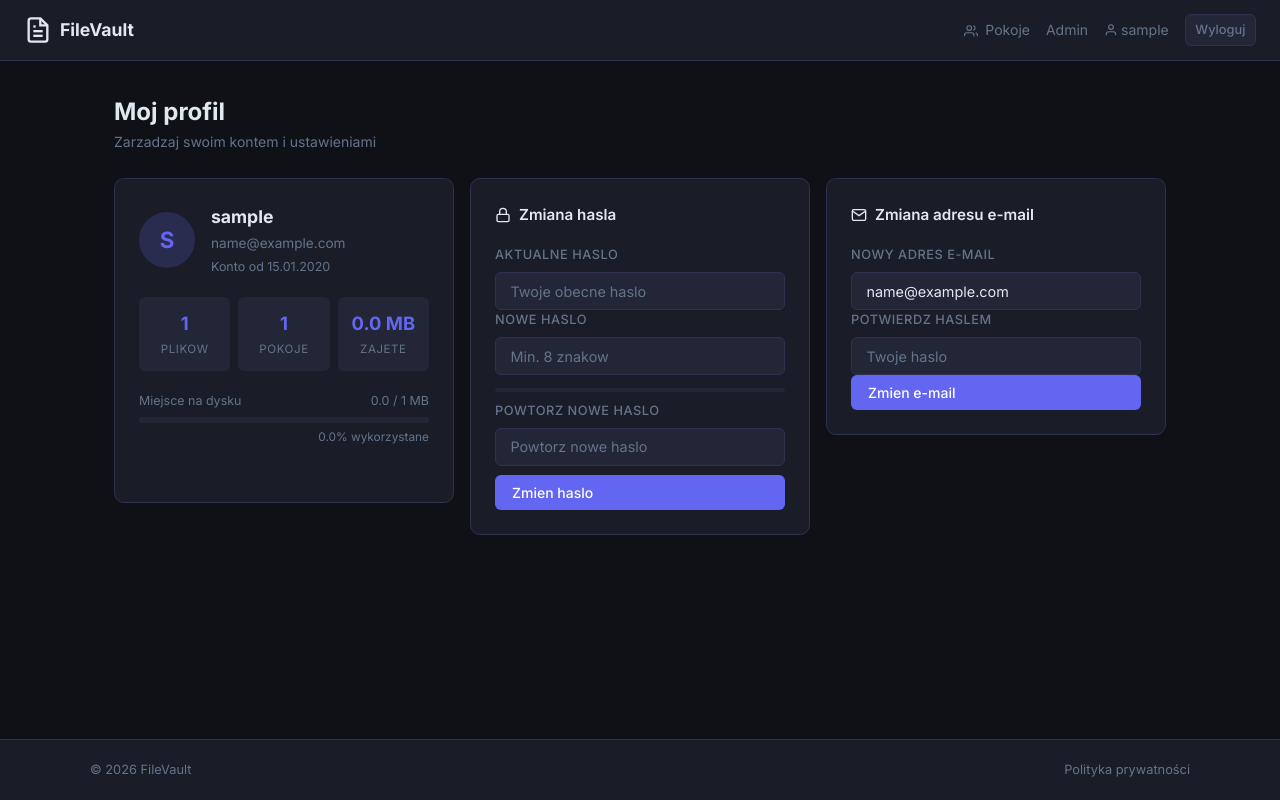
After one commit to robajs3/filevault, a Flask app: page /filevault/profile in a window 1280 px wide. The commit adds this page. Run offline with Flask 3, Linux system fonts and the light colour scheme; the visitor is signed in with stand-in values (Sample User, id 1); tables that the repository leaves empty hold one stand-in row (values such as "Sample post").

Commit message:
added profile settings and password change

```diff
--- a/app.py
+++ b/app.py
@@ -5,7 +5,7 @@ from flask_limiter import Limiter
 from flask_limiter.util import get_remote_address
 from config import Config
 from models import db
-from controllers import auth_bp, files_bp, folders_bp, share_bp, admin_bp, api_bp, rooms_bp
+from controllers import auth_bp, files_bp, folders_bp, share_bp, admin_bp, api_bp, rooms_bp, profile_bp
 
 PREFIX = "/filevault"
 
@@ -35,7 +35,8 @@ def create_app(config_class=Config) -> Flask:
     app.register_blueprint(share_bp,   url_prefix=PREFIX)
     app.register_blueprint(admin_bp,   url_prefix=PREFIX + "/admin")
     app.register_blueprint(api_bp,     url_prefix=PREFIX + "/api")
-    app.register_blueprint(rooms_bp, url_prefix=PREFIX)
+    app.register_blueprint(rooms_bp,   url_prefix=PREFIX)
+    app.register_blueprint(profile_bp, url_prefix=PREFIX)
 
     # Redirect z / na /filevault/
     @app.route("/")
--- a/controllers/__init__.py
+++ b/controllers/__init__.py
@@ -5,5 +5,6 @@ from .share import share_bp
 from .admin import admin_bp
 from .api import api_bp
 from .rooms import rooms_bp
+from .profile import profile_bp
 
-__all__ = ["auth_bp", "files_bp", "folders_bp", "share_bp", "admin_bp", "api_bp", "rooms_bp"]
+__all__ = ["auth_bp", "files_bp", "folders_bp", "share_bp", "admin_bp", "api_bp", "rooms_bp", "profile_bp"]
--- /dev/null
+++ b/controllers/profile.py
@@ -0,0 +1,80 @@
+from flask import Blueprint, render_template, redirect, url_for, flash, request, g
+from controllers.decorators import login_required
+from models import db
+from models.user import User
+
+profile_bp = Blueprint("profile", __name__)
+
+
+@profile_bp.route("/profile")
+@login_required
+def profile_view():
+    from models.file_record import FileRecord
+    from models.room import RoomMembership
+
+    file_count = FileRecord.query.filter_by(user_id=g.user.id).count()
+    room_count = RoomMembership.query.filter_by(user_id=g.user.id).count()
+
+    used_mb = g.user.used_storage_mb
+    limit_mb = g.user.storage_limit_mb
+    used_pct = min(round(used_mb / limit_mb * 100, 1), 100) if limit_mb else 0
+
+    return render_template(
+        "profile.html",
+        user=g.user,
+        file_count=file_count,
+        room_count=room_count,
+        used_mb=used_mb,
+        limit_mb=limit_mb,
+        used_pct=used_pct,
+    )
+
+
+@profile_bp.route("/profile/change-password", methods=["POST"])
+@login_required
+def change_password():
+    current = request.form.get("current_password", "")
+    new_pw  = request.form.get("new_password", "")
+    confirm = request.form.get("confirm_password", "")
+
+    if not g.user.check_password(current):
+        flash("Aktualne haslo jest nieprawidlowe.", "danger")
+        return redirect(url_for("profile.profile_view"))
+
+    if len(new_pw) < 8:
+        flash("Nowe haslo musi miec co najmniej 8 znakow.", "danger")
+        return redirect(url_for("profile.profile_view"))
+
+    if new_pw != confirm:
+        flash("Hasla sie nie zgadzaja.", "danger")
+        return redirect(url_for("profile.profile_view"))
+
+    g.user.set_password(new_pw)
+    db.session.commit()
+    flash("Haslo zostalo zmienione.", "success")
+    return redirect(url_for("profile.profile_view"))
+
+
+@profile_bp.route("/profile/change-email", methods=["POST"])
+@login_required
+def change_email():
+    new_email = request.form.get("email", "").strip().lower()
+    current_pw = request.form.get("password", "")
+
+    if not g.user.check_password(current_pw):
+        flash("Nieprawidlowe haslo.", "danger")
+        return redirect(url_for("profile.profile_view"))
+
+    if not new_email or "@" not in new_email:
+        flash("Podaj prawidlowy adres e-mail.", "danger")
+        return redirect(url_for("profile.profile_view"))
+
+    exists = User.query.filter(User.email == new_email, User.id != g.user.id).first()
+    if exists:
+        flash("Ten adres e-mail jest juz zajety.", "danger")
+        return redirect(url_for("profile.profile_view"))
+
+    g.user.email = new_email
+    db.session.commit()
+    flash("Adres e-mail zostal zmieniony.", "success")
+    return redirect(url_for("profile.profile_view"))
--- a/templates/base.html
+++ b/templates/base.html
@@ -51,7 +51,13 @@
       {% if g.user and g.user.is_admin %}
         <a href="{{ url_for('admin.admin_panel') }}" class="nav-link">Admin</a>
       {% endif %}
-      <span class="nav-user">{{ g.user.username if g.user else '' }}</span>
+      <a href="{{ url_for('profile.profile_view') }}" class="nav-user nav-user--link">
+        <svg width="14" height="14" viewBox="0 0 24 24" fill="none" stroke="currentColor" stroke-width="2" style="vertical-align:middle;margin-right:3px">
+          <path d="M20 21v-2a4 4 0 0 0-4-4H8a4 4 0 0 0-4 4v2"/>
+          <circle cx="12" cy="7" r="4"/>
+        </svg>
+        {{ g.user.username if g.user else '' }}
+      </a>
       <a href="{{ url_for('auth.logout') }}" class="btn btn-ghost btn-sm">Wyloguj</a>
     </div>
   </nav>
--- /dev/null
+++ b/templates/profile.html
@@ -0,0 +1,234 @@
+{% extends "base.html" %}
+{% block title %}Profil — FileVault{% endblock %}
+{% block content %}
+
+<div class="page-header">
+  <div>
+    <h1>Moj profil</h1>
+    <p class="text-muted">Zarzadzaj swoim kontem i ustawieniami</p>
+  </div>
+</div>
+
+<div class="profile-grid">
+
+  <!-- ── Karta: informacje o koncie ── -->
+  <div class="profile-card">
+    <div class="profile-card__header">
+      <div class="profile-avatar">{{ user.username[0].upper() }}</div>
+      <div>
+        <div class="profile-username">{{ user.username }}</div>
+        <div class="profile-email">{{ user.email }}</div>
+        <div class="profile-since">Konto od {{ user.created_at.strftime('%d.%m.%Y') }}</div>
+      </div>
+    </div>
+
+    <div class="profile-stats">
+      <div class="stat-item">
+        <div class="stat-value">{{ file_count }}</div>
+        <div class="stat-label">Plikow</div>
+      </div>
+      <div class="stat-item">
+        <div class="stat-value">{{ room_count }}</div>
+        <div class="stat-label">Pokoje</div>
+      </div>
+      <div class="stat-item">
+        <div class="stat-value">{{ used_mb }} MB</div>
+        <div class="stat-label">Zajete</div>
+      </div>
+    </div>
+
+    <!-- Pasek miejsca -->
+    <div class="storage-bar-wrap">
+      <div class="storage-bar-labels">
+        <span>Miejsce na dysku</span>
+        <span>{{ used_mb }} / {{ limit_mb }} MB</span>
+      </div>
+      <div class="storage-bar">
+        <div class="storage-bar__fill {% if used_pct > 90 %}storage-bar__fill--danger{% elif used_pct > 70 %}storage-bar__fill--warn{% endif %}"
+             style="width: {{ used_pct }}%"></div>
+      </div>
+      <div class="storage-bar-pct">{{ used_pct }}% wykorzystane</div>
+    </div>
+  </div>
+
+  <!-- ── Karta: zmiana hasla ── -->
+  <div class="profile-card">
+    <h2 class="profile-card__title">
+      <svg width="16" height="16" viewBox="0 0 24 24" fill="none" stroke="currentColor" stroke-width="2">
+        <rect x="3" y="11" width="18" height="11" rx="2" ry="2"/>
+        <path d="M7 11V7a5 5 0 0 1 10 0v4"/>
+      </svg>
+      Zmiana hasla
+    </h2>
+    <form method="POST" action="{{ url_for('profile.change_password') }}">
+      <div class="form-group">
+        <label>Aktualne haslo</label>
+        <input type="password" name="current_password" required
+               placeholder="Twoje obecne haslo" autocomplete="current-password">
+      </div>
+      <div class="form-group">
+        <label>Nowe haslo</label>
+        <input type="password" name="new_password" required
+               placeholder="Min. 8 znakow" autocomplete="new-password"
+               id="newPwInput" oninput="checkPwStrength(this.value)">
+        <div class="pw-strength-bar"><div id="pwStrengthFill"></div></div>
+        <span id="pwStrengthLabel" class="form-hint"></span>
+      </div>
+      <div class="form-group">
+        <label>Powtorz nowe haslo</label>
+        <input type="password" name="confirm_password" required
+               placeholder="Powtorz nowe haslo" autocomplete="new-password"
+               id="confirmPwInput" oninput="checkPwMatch()">
+        <span id="pwMatchLabel" class="form-hint"></span>
+      </div>
+      <button type="submit" class="btn btn-primary" style="width:100%">Zmien haslo</button>
+    </form>
+  </div>
+
+  <!-- ── Karta: zmiana e-mail ── -->
+  <div class="profile-card">
+    <h2 class="profile-card__title">
+      <svg width="16" height="16" viewBox="0 0 24 24" fill="none" stroke="currentColor" stroke-width="2">
+        <path d="M4 4h16c1.1 0 2 .9 2 2v12c0 1.1-.9 2-2 2H4c-1.1 0-2-.9-2-2V6c0-1.1.9-2 2-2z"/>
+        <polyline points="22,6 12,13 2,6"/>
+      </svg>
+      Zmiana adresu e-mail
+    </h2>
+    <form method="POST" action="{{ url_for('profile.change_email') }}">
+      <div class="form-group">
+        <label>Nowy adres e-mail</label>
+        <input type="email" name="email" required
+               placeholder="{{ user.email }}" value="{{ user.email }}">
+      </div>
+      <div class="form-group">
+        <label>Potwierdz haslem</label>
+        <input type="password" name="password" required
+               placeholder="Twoje haslo" autocomplete="current-password">
+      </div>
+      <button type="submit" class="btn btn-primary" style="width:100%">Zmien e-mail</button>
+    </form>
+  </div>
+
+</div>
+
+<style>
+.profile-grid {
+  display: grid;
+  grid-template-columns: repeat(auto-fill, minmax(320px, 1fr));
+  gap: 16px;
+  align-items: start;
+}
+.profile-card {
+  background: var(--bg-2);
+  border: 1px solid var(--border);
+  border-radius: var(--radius);
+  padding: 24px;
+  animation: fadeUp .2s ease both;
+}
+.profile-card__header {
+  display: flex; gap: 16px; align-items: center; margin-bottom: 20px;
+}
+.profile-avatar {
+  flex-shrink: 0; width: 56px; height: 56px; border-radius: 50%;
+  background: rgba(99,102,241,.2); color: var(--accent);
+  font-size: 1.4rem; font-weight: 700;
+  display: flex; align-items: center; justify-content: center;
+}
+.profile-username { font-size: 1.1rem; font-weight: 700; }
+.profile-email    { font-size: .85rem; color: var(--text-muted); margin-top: 2px; }
+.profile-since    { font-size: .78rem; color: var(--text-muted); margin-top: 2px; }
+
+.profile-stats {
+  display: grid; grid-template-columns: repeat(3, 1fr);
+  gap: 8px; margin-bottom: 20px;
+}
+.stat-item {
+  background: var(--bg-3); border-radius: var(--radius-sm);
+  padding: 12px 8px; text-align: center;
+}
+.stat-value { font-size: 1.15rem; font-weight: 700; color: var(--accent); }
+.stat-label { font-size: .72rem; color: var(--text-muted); margin-top: 2px; text-transform: uppercase; letter-spacing: .05em; }
+
+.storage-bar-wrap { margin-top: 4px; }
+.storage-bar-labels {
+  display: flex; justify-content: space-between;
+  font-size: .78rem; color: var(--text-muted); margin-bottom: 6px;
+}
+.storage-bar {
+  height: 6px; background: var(--bg-3); border-radius: 10px; overflow: hidden;
+}
+.storage-bar__fill {
+  height: 100%; background: var(--accent); border-radius: 10px;
+  transition: width .4s ease;
+}
+.storage-bar__fill--warn   { background: var(--warning); }
+.storage-bar__fill--danger { background: var(--danger); }
+.storage-bar-pct { font-size: .74rem; color: var(--text-muted); margin-top: 5px; text-align: right; }
+
+.profile-card__title {
+  font-size: .95rem; font-weight: 600;
+  display: flex; align-items: center; gap: 8px;
+  margin-bottom: 18px; color: var(--text);
+}
+
+.pw-strength-bar {
+  height: 4px; background: var(--bg-3); border-radius: 10px;
+  margin-top: 6px; overflow: hidden;
+}
+.pw-strength-bar > div {
+  height: 100%; border-radius: 10px; transition: width .3s, background .3s;
+}
+.form-hint { font-size: .76rem; color: var(--text-muted); margin-top: 3px; display: block; }
+
+/* Navbar link */
+.nav-user--link {
+  text-decoration: none !important;
+  color: var(--text-muted) !important;
+  font-size: .875rem;
+  transition: color var(--transition);
+  display: inline-flex; align-items: center;
+}
+.nav-user--link:hover { color: var(--accent) !important; }
+</style>
+
+<script>
+function checkPwStrength(val) {
+  const fill = document.getElementById('pwStrengthFill');
+  const label = document.getElementById('pwStrengthLabel');
+  let score = 0;
+  if (val.length >= 8)  score++;
+  if (val.length >= 12) score++;
+  if (/[A-Z]/.test(val)) score++;
+  if (/[0-9]/.test(val)) score++;
+  if (/[^A-Za-z0-9]/.test(val)) score++;
+
+  const levels = [
+    { w: '0%',   bg: 'transparent', txt: '' },
+    { w: '25%',  bg: 'var(--danger)',  txt: 'Bardzo slabe' },
+    { w: '50%',  bg: 'var(--warning)', txt: 'Slabe' },
+    { w: '75%',  bg: '#f59e0b',        txt: 'Srednie' },
+    { w: '90%',  bg: '#22c55e',        txt: 'Silne' },
+    { w: '100%', bg: '#16a34a',        txt: 'Bardzo silne' },
+  ];
+  const lvl = levels[Math.min(score, 5)];
+  fill.style.width = val ? lvl.w : '0%';
+  fill.style.background = lvl.bg;
+  label.textContent = val ? lvl.txt : '';
+  label.style.color = lvl.bg;
+}
+
+function checkPwMatch() {
+  const a = document.getElementById('newPwInput').value;
+  const b = document.getElementById('confirmPwInput').value;
+  const lbl = document.getElementById('pwMatchLabel');
+  if (!b) { lbl.textContent = ''; return; }
+  if (a === b) {
+    lbl.textContent = 'Hasla sie zgadzaja';
+    lbl.style.color = '#22c55e';
+  } else {
+    lbl.textContent = 'Hasla sie nie zgadzaja';
+    lbl.style.color = 'var(--danger)';
+  }
+}
+</script>
+{% endblock %}
```
